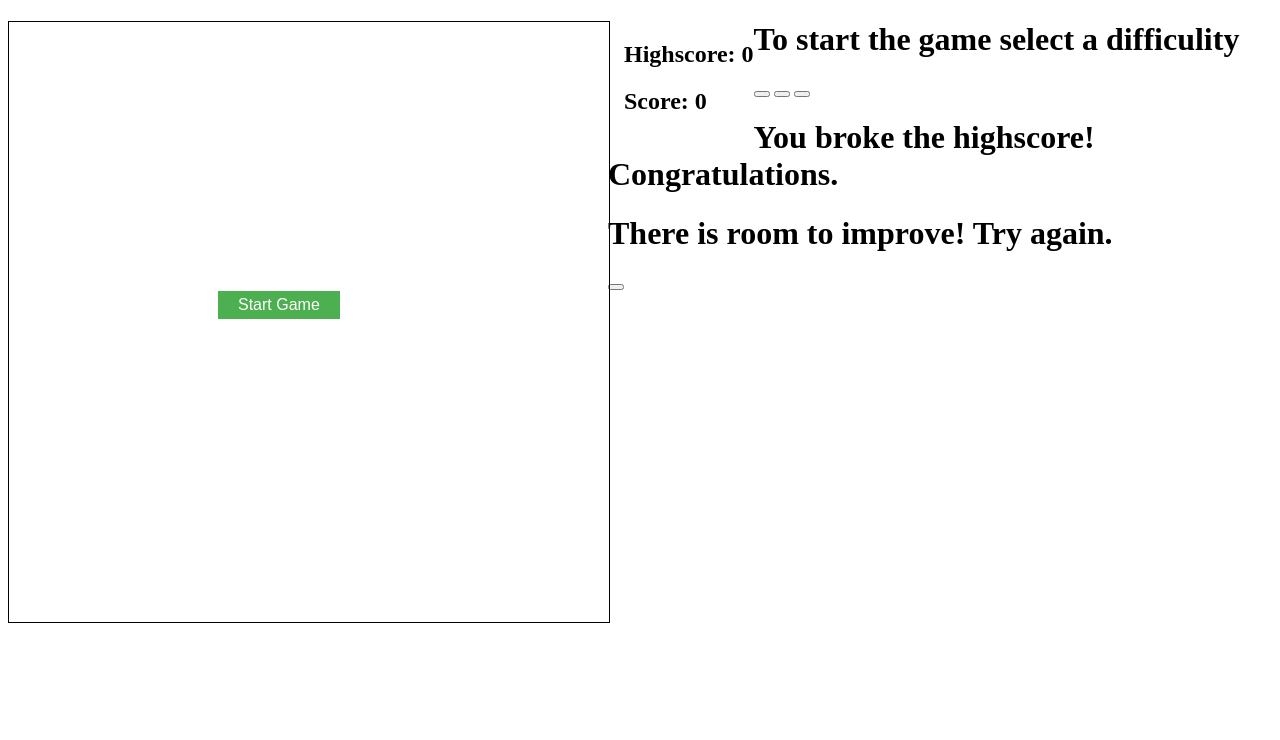
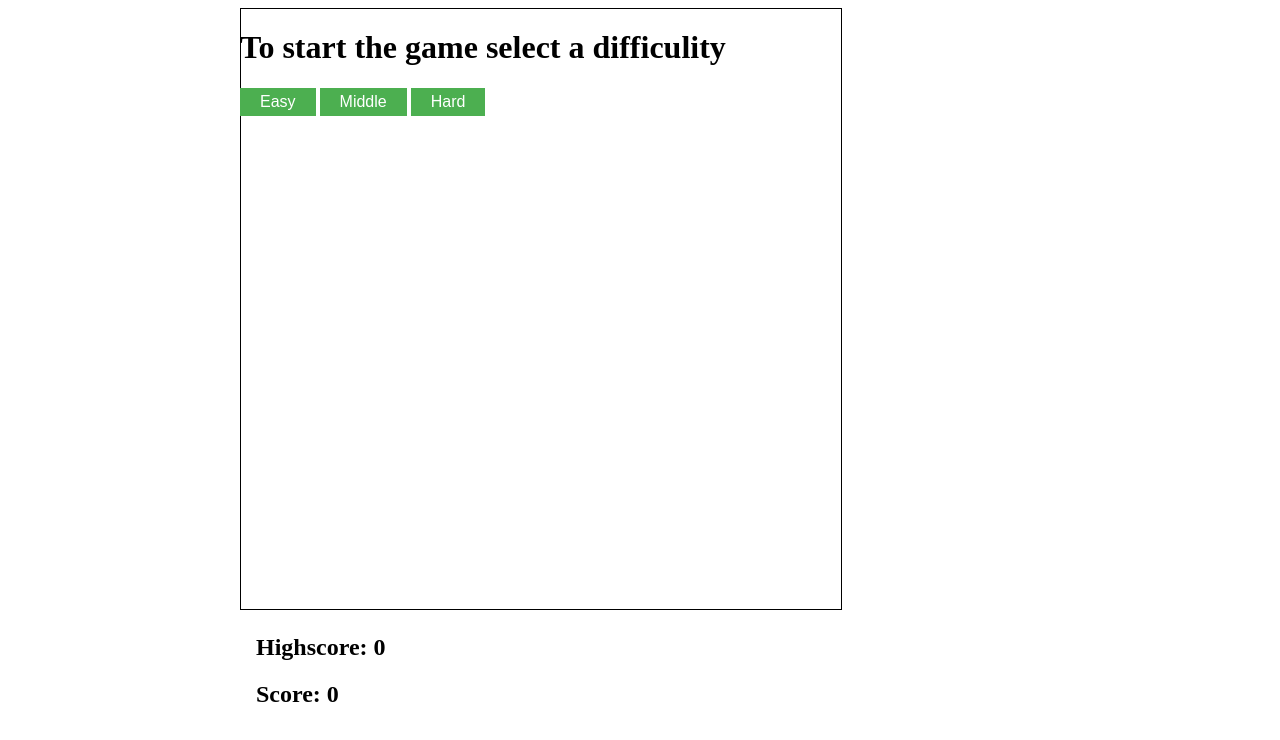
Before and after one commit to j-reber/MobileComputingHighFallWebsite, a plain HTML site: page index.html in a window 1280 px wide. Drawn offline with Linux system fonts and the light colour scheme.

Commit message:
added difficulties

```diff
--- a/index.html
+++ b/index.html
@@ -22,6 +22,7 @@
         tilecount = 60
         //Highscore variables
         highscore = 0;
+        gamespeed = 150;
 
 
 
@@ -106,15 +107,23 @@
 
         //onload funktion
         //Schwierigkeit implementieren und Fenster Grö
-        function startGame() {
-            document.getElementById('startButton').style.visibility = 'hidden';
+        function startGame(difficulty) {
             canvas = document.getElementById('playfield');
             ctx = canvas.getContext('2d');
-            // setInterval(draw, 150);
+            if(difficulty == 3){
+                gamespeed = 60;
+            }
+            if(difficulty == 2){
+                gamespeed = 100;
+            }
+            if(difficulty == 1){
+                gamespeed = 150;
+            }
+            document.getElementById('startContainer').style.visibility = 'hidden';
             setInterval(() => {
                 draw();
 
-            }, 75);
+            }, gamespeed);
         }
 
         function gameOver() {
@@ -231,11 +240,9 @@
             padding: 5px 20px;
             text-align: center;
             text-decoration: none;
-            display: inline-block;
             font-size: 16px;
-            position: absolute;
-            left: 35%;
-            top: 45%;
+            position: relative;
+            float: center;
 
         }
 
@@ -245,45 +252,60 @@
         }
 
         .canvas-container {
-            float: left;
-            position: relative;
-            width: 600px;
-            height: 600px;
+
+            padding-left: 0;
+            padding-right: 0;
+            margin-left: auto;
+            margin-right: auto;
+            display: block;
+            width: 800px;
+
+
         }
 
-        .gameover {
+        .startContainer {
+
+            float: center;
+            position: absolute;
+
+        }
+
+
+        .gameOverContainer {
             visibility: hidden;
             border: 1px solid black;
         }
 
         .score {
             margin-left: 16px;
+            position: absolute;
             float: left;
         }
     </style>
 </head>
 
 <body>
-    <div class="Game">
+
     <div class="canvas-container">
-            <button class="button" width="250" height="250" id="startButton" onclick="startGame()">Start Game</button>
+        <div class="startContainer" id="startContainer">
+            <h1 id="welcome"> To start the game select a difficulity</h1>
+            <button id="easy" class="button" onclick="startGame(1)">Easy</button>
+            <button id="middle" class="button" onclick="startGame(2)">Middle</button>
+            <button id="hard" class="button" onclick="startGame(3)">Hard</button>
+        </div>
         <canvas id="playfield" width="600" height="600"></canvas>
-        </div>
         <div class="score">
             <h2 id="highscore">Highscore: 0</h2>
             <h2 id="score">Score: 0</h2>
         </div>
     </div>
-    <div class="startContainer">
-        <h1 id="welcome"> To start the game select a difficulity</h1>
-        <button id="easy"></button>
-        <button id="middle"></button>
-        <button id="hard"></button>
-    </div>
+
+
+
     <div class="gameOverContainer">
         <h1 id="highscoreBroken">You broke the highscore! Congratulations.</h1>
         <h1 id="tryAgain">There is room to improve! Try again.</h1>
-        <button id="playAgain"></button>
+        <button id="playAgain" class="button"></button>
     </div>
 
 </body>
```
Lines whose indentation alone changed are shown as unchanged.
